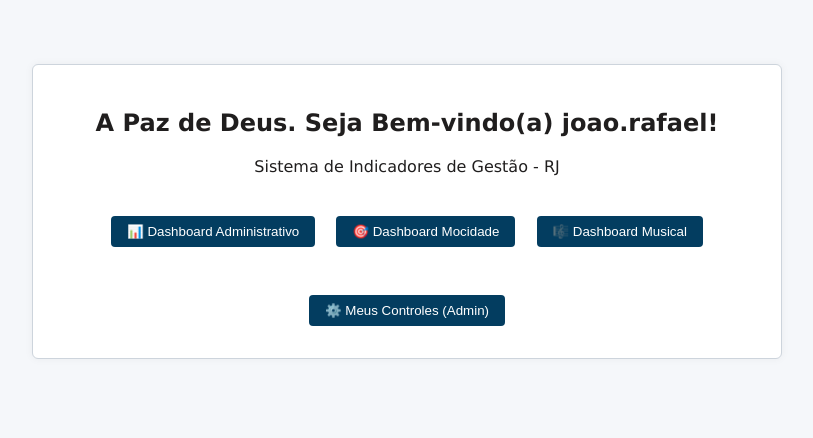
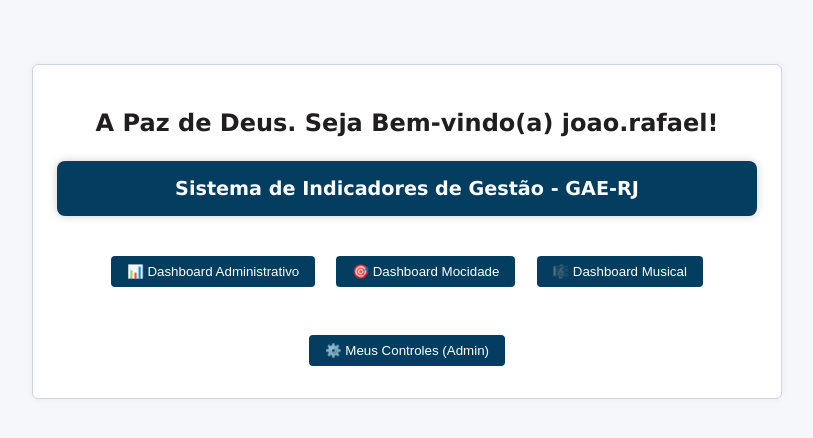
Before and after one commit to joaormbarbosa/GAE-RJ, a Django app: page / in a window 1280 px wide. Shown: the part 86-524 px from the top of the page, without its empty margins (233-1046 px from the left). Run offline with Django 5.2, Linux system fonts and the light colour scheme; a user stored in the database is signed in.

Commit message:
Atualização Nome

```diff
--- a/estrutura/templates/home.html
+++ b/estrutura/templates/home.html
@@ -1,11 +1,13 @@
 {% extends "base.html" %}
 
-{% block title %}SIG - GAE -RJ{% endblock %}
+{% block title %}SIG - GAE-RJ{% endblock %}
 
 {% block content %}
 <div class="card" style="text-align: center;">
     <h2>A Paz de Deus. Seja Bem-vindo(a) {{ request.user.first_name|default:request.user.username }}!</h2>
-    <p>Sistema de Indicadores de Gestão - RJ</p>
+    <div style="margin: 1.5rem 0; padding: 1rem; background-color: #033D60; color: white; border-radius: 8px; box-shadow: 0 0 8px rgba(0,0,0,0.2); font-size: 1.2rem; font-weight: bold;">
+    Sistema de Indicadores de Gestão - GAE-RJ
+</div>
 
     <div style="margin-top: 2rem;">
         <!-- Botão para o BI Administrativo -->
```
